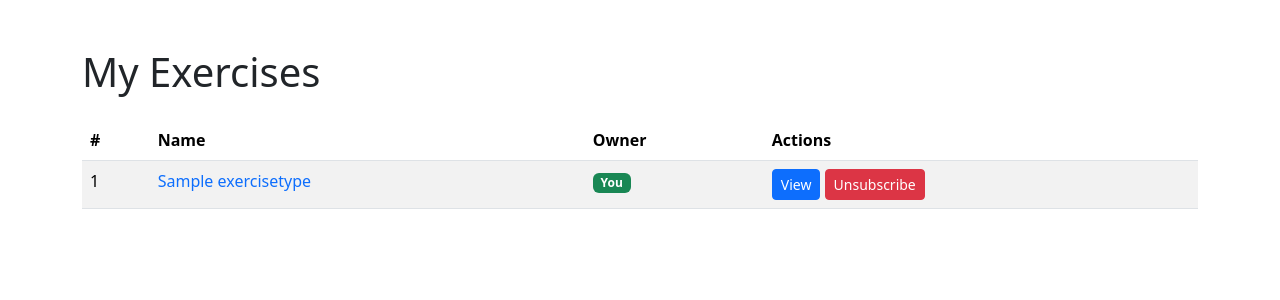
After one commit to Flynotfly/GymStat, a Django app: page /user/exercises/ in a window 1280 px wide. The commit adds this page. Shown: the top 300 px of the page. Run offline with Django 5.2, Linux system fonts and the light colour scheme; a user stored in the database is signed in; tables that the repository leaves empty hold one stand-in row (values such as "Sample post").

Commit message:
Add exercise subscription and view page

```diff
--- a/gymstat/training/models.py
+++ b/gymstat/training/models.py
@@ -37,8 +37,13 @@ class Exercise(models.Model):
 class ExerciseType(models.Model):
     owner = models.ForeignKey(
         User,
-        related_name='exercises',
+        related_name='owned_exercises',
         on_delete=models.CASCADE,
+    )
+    subscribers = models.ManyToManyField(
+        User,
+        related_name='subscribed_exercises',
+        blank=True
     )
     name = models.CharField(max_length=50)
     private = models.BooleanField(default=True)
@@ -48,3 +53,6 @@ class ExerciseType(models.Model):
 
     def __repr__(self):
         return f'Exercise {self.pk} - {self.name}'
+
+    def get_absolute_url(self):
+        return ...
--- a/gymstat/user/templates/user/dashboard.html
+++ b/gymstat/user/templates/user/dashboard.html
@@ -7,6 +7,6 @@
 {% block content %}
 	<h1>Dashboard</h1>
     <p>Username: {{ request.user.username }}</p>
-    <p>My trainings: <a href="{% url 'user:trainings' %}">Go</a> </p>
-    <p>My exercises: <a href="{%  %}"></a></p>
+    <p>My trainings: <a href="{% url 'user:trainings' %}">Go</a></p>
+    <p>My exercises: <a href="{% url 'user:exercises' %}">Go</a></p>
 {% endblock %}
--- /dev/null
+++ b/gymstat/user/templates/user/exercises.html
@@ -0,0 +1,58 @@
+{% extends 'base.html' %}
+
+{% block title %}
+	My exercises
+{% endblock %}
+
+{% block content %}
+<div class="container mt-5">
+    <h1 class="mb-4">My Exercises</h1>
+
+    {% if exercises %}
+        <table class="table table-striped table-hover">
+            <thead class="thead-dark">
+                <tr>
+                    <th>#</th>
+                    <th>Name</th>
+                    <th>Owner</th>
+                    <th>Actions</th>
+                </tr>
+            </thead>
+            <tbody>
+                {% for exercise in exercises %}
+                <tr>
+                    <td>{{ forloop.counter }}</td>
+                    <td>
+                        <a href="{{ exercise.get_absolute_url }}" class="text-decoration-none">
+                            {{ exercise.name }}
+                        </a>
+                    </td>
+                    <td>
+                        {% if exercise.owner == user %}
+                            <span class="badge bg-success">You</span>
+                        {% else %}
+                            {{ exercise.owner }}
+                        {% endif %}
+                    </td>
+                    <td>
+                        <a href="{{ exercise.get_absolute_url }}" class="btn btn-primary btn-sm">
+                            View
+                        </a>
+                        <a href="
+{#{% url 'unsubscribe_exercise' exercise.id %}#}
+"
+                           class="btn btn-danger btn-sm">
+                            Unsubscribe
+                        </a>
+                    </td>
+                </tr>
+                {% endfor %}
+            </tbody>
+        </table>
+    {% else %}
+        <p class="alert alert-info">
+            You don't have exercises.
+        </p>
+    {% endif %}
+</div>
+{% endblock %}
--- a/gymstat/user/urls.py
+++ b/gymstat/user/urls.py
@@ -9,6 +9,6 @@ urlpatterns = [
     path('login/', auth_views.LoginView.as_view(), name='login'),
     path('logout/', auth_views.LogoutView.as_view(), name='logout'),
     path('trainings/', views.training_list, name='trainings'),
-    # path('exercises/', ..., name='exercises'),
+    path('exercises/', views.user_exercises_list, name='exercises'),
     path('', views.dashboard, name='dashboard'),
 ]
--- a/gymstat/user/views.py
+++ b/gymstat/user/views.py
@@ -1,7 +1,8 @@
 from django.contrib.auth.decorators import login_required
+from django.db import models
 from django.shortcuts import render
 
-from training.models import Training
+from training.models import Training, ExerciseType
 
 
 def training_list(request):
@@ -22,3 +23,19 @@ def dashboard(request):
         'user/dashboard.html',
         {}
     )
+
+
+@login_required
+def user_exercises_list(request):
+    exercises = (ExerciseType.objects.filter(
+        models.Q(owner=request.user) | models.Q(subscribers=request.user)
+    ).distinct())
+
+    return render(
+        request,
+        'user/exercises.html',
+        {
+            'exercises': exercises,
+            'user': request.user,
+        }
+    )
```
Also changed, not shown: gymstat/training/views.py (+17 -1 lines), gymstat/user/templates/user/trainings.html (+47 -22 lines), gymstat/training/migrations/0004_exercisetype_subscribers_alter_exercisetype_owner.py (added).
